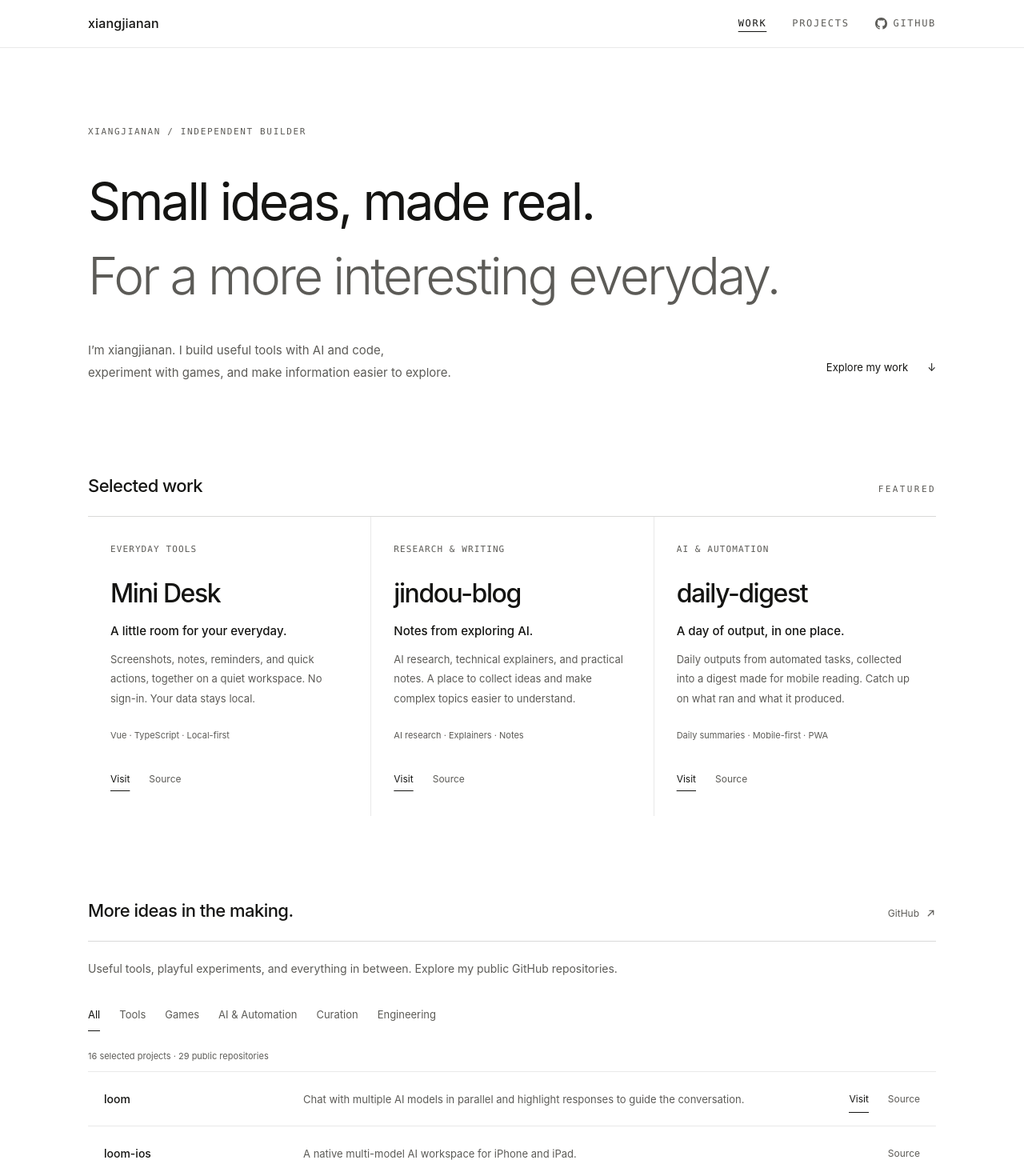
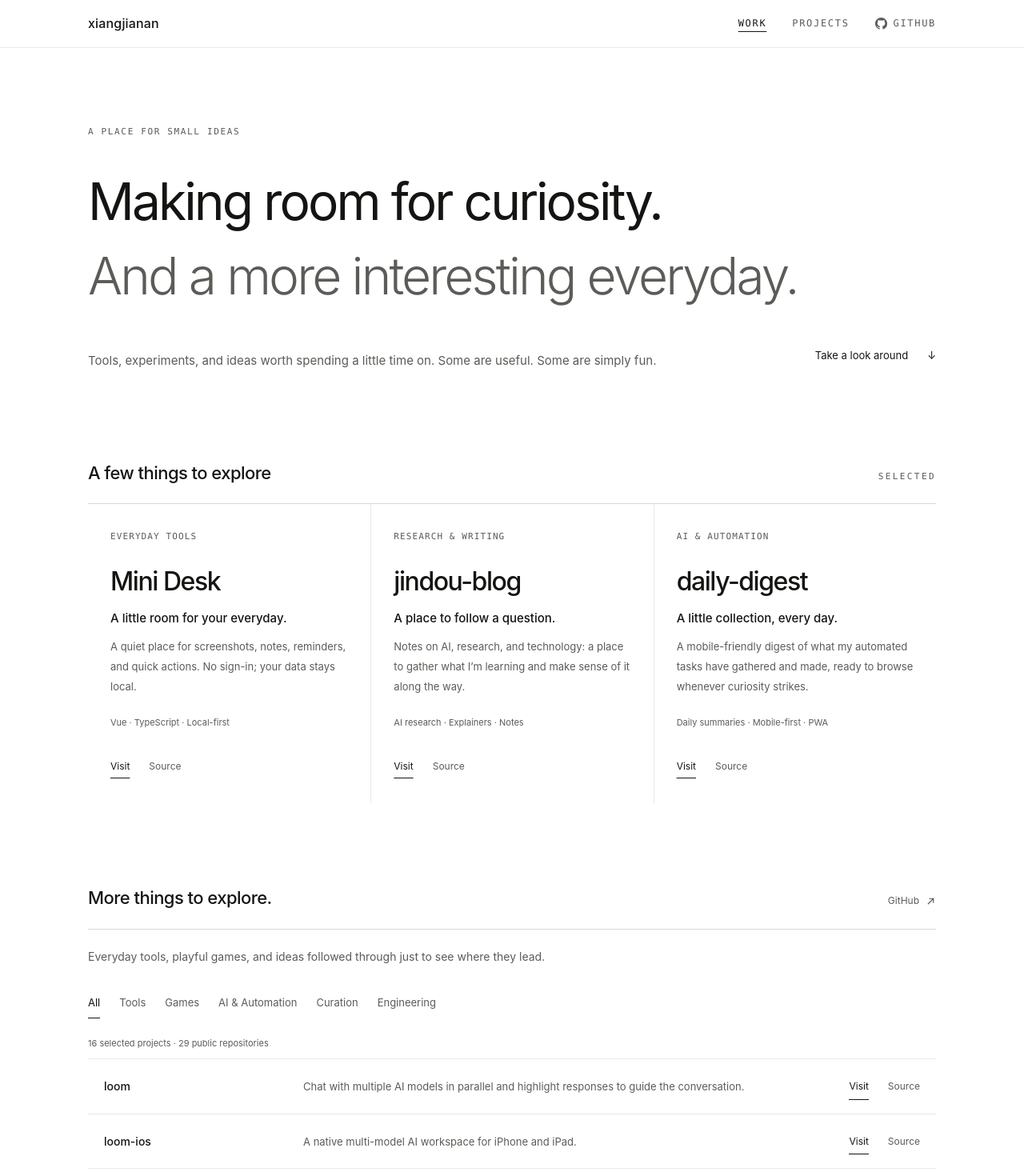
Before and after one commit to xiangjianan/xiangjianan.github.io, a Vue app: page / in a window 1280 px wide. Shown: the top 1470 px of the page at 80% size. Built offline with nearby package versions, Linux system fonts and the light colour scheme.

Commit message:
Refresh site copy and add Chinese localization

```diff
--- a/index.html
+++ b/index.html
@@ -4,8 +4,8 @@
 <head>
   <meta charset="UTF-8" />
   <meta name="viewport" content="width=device-width, initial-scale=1" />
-  <title>xiangjianan — AI-Native Builder</title>
-  <meta name="description" content="xiangjianan — AI-native builder and open-source curator. Practical tools, playful experiments and AI automation. Mini Desk, jindou-blog and daily-digest." />
+  <title>xiangjianan — A place for small ideas</title>
+  <meta name="description" content="A place for small ideas: everyday tools, playful experiments, and things made out of curiosity by xiangjianan." />
   <link rel="icon" type="image/svg+xml" href="/favicon.svg" />
   <link rel="apple-touch-icon" href="/favicon.svg" />
   <link rel="manifest" href="/manifest.json" />
--- a/src/components/ExploreSection.vue
+++ b/src/components/ExploreSection.vue
@@ -1,4 +1,5 @@
 <script setup>
+import { t } from '../data/locale'
 import { computed, ref } from 'vue'
 import AppIcon from './AppIcon.vue'
 import { CATEGORIES, REPOSITORIES, SELECTED_NAMES, REPOSITORIES_URL, CHECKED_AT } from '../data/site'
@@ -11,24 +12,24 @@ function select(id) { category.value = id; expanded.value = false }
 <template>
   <section id="explore" aria-labelledby="explore-title">
     <div class="container">
-      <div class="section-head" v-reveal><h2 id="explore-title">More ideas in the making.</h2><a class="section-more" :href="REPOSITORIES_URL" target="_blank" rel="noopener noreferrer">GitHub <AppIcon name="arrow-up-right" /></a></div>
-      <p class="section-intro">Useful tools, playful experiments, and everything in between. Explore my public GitHub repositories.</p>
-      <div class="filters" role="group" aria-label="Filter projects by category">
+      <div class="section-head" v-reveal><h2 id="explore-title">{{ t('More things to explore.', '更多可以探索的事物。') }}</h2><a class="section-more" :href="REPOSITORIES_URL" target="_blank" rel="noopener noreferrer">GitHub <AppIcon name="arrow-up-right" /></a></div>
+      <p class="section-intro">{{ t('Everyday tools, playful games, and ideas followed through just to see where they lead.', '日常工具、好玩的游戏，还有一些想看看能走到哪里的念头。') }}</p>
+      <div class="filters" role="group" :aria-label="t('Filter projects by category', '按类别筛选项目')">
         <button v-for="item in CATEGORIES" :key="item.id" :aria-pressed="category === item.id" aria-controls="project-list" @click="select(item.id)">{{ item.label }}</button>
       </div>
-      <p class="catalog-status" role="status">{{ category === 'all' && !expanded ? visible.length + ' selected projects · ' + REPOSITORIES.length + ' public repositories' : filtered.length + ' projects' }}</p>
+      <p class="catalog-status" role="status">{{ category === 'all' && !expanded ? t(visible.length + ' selected projects · ' + REPOSITORIES.length + ' public repositories', visible.length + ' 个精选项目 · ' + REPOSITORIES.length + ' 个公开仓库') : t(filtered.length + ' projects', filtered.length + ' 个项目') }}</p>
       <ul id="project-list" class="project-list">
         <li v-for="project in visible" :key="project.name" class="project-row">
           <a class="project-main" :href="project.liveUrl || project.href" target="_blank" rel="noopener noreferrer"><span class="project-name">{{ project.name }}</span><span class="project-desc">{{ project.desc }}</span></a>
           <div class="project-actions">
-            <a v-if="project.liveUrl" class="project-action project-preview text-action" :href="project.liveUrl" :aria-label="`Preview ${project.name}`" title="Visit site" target="_blank" rel="noopener noreferrer">Visit</a>
-            <a class="project-action project-source text-action" :href="project.href" :aria-label="`View ${project.name} source code`" title="Source on GitHub" target="_blank" rel="noopener noreferrer">Source</a>
+            <a v-if="project.liveUrl" class="project-action project-preview text-action" :href="project.liveUrl" :aria-label="`Preview ${project.name}`" title="Visit site" target="_blank" rel="noopener noreferrer">{{ t('Visit', '访问') }}</a>
+            <a class="project-action project-source text-action" :href="project.href" :aria-label="`View ${project.name} source code`" title="Source on GitHub" target="_blank" rel="noopener noreferrer">{{ t('Source', '源码') }}</a>
           </div>
         </li>
       </ul>
       <div class="catalog-footer">
-        <button v-if="category === 'all'" class="show-all" @click="expanded = !expanded">{{ expanded ? 'Show selected projects −' : `Show all ${REPOSITORIES.length} public repositories +` }}</button>
-        <span>Repository snapshot · {{ CHECKED_AT }}</span>
+        <button v-if="category === 'all'" class="show-all" @click="expanded = !expanded">{{ expanded ? t('Show selected projects −', '收起，仅显示精选项目 −') : t(`Show all ${REPOSITORIES.length} public repositories +`, `显示全部 ${REPOSITORIES.length} 个公开仓库 +`) }}</button>
+        <span>{{ t('Repository snapshot', '仓库快照') }} · {{ CHECKED_AT }}</span>
       </div>
     </div>
   </section>
--- a/src/components/FeatureCard.vue
+++ b/src/components/FeatureCard.vue
@@ -1,4 +1,5 @@
 <script setup>
+import { t } from '../data/locale'
 defineProps({ feature: { type: Object, required: true } })
 </script>
 <template>
@@ -9,8 +10,8 @@ defineProps({ feature: { type: Object, required: true } })
     <p>{{ feature.desc }}</p>
     <span class="feature-detail">{{ feature.detail }}</span>
     <div class="feature-actions">
-      <a class="action-live text-action" :href="feature.liveUrl" :aria-label="`Open ${feature.name}`" title="Visit site" target="_blank" rel="noopener noreferrer">Visit</a>
-      <a class="action-repo text-action" :href="feature.repoUrl" :aria-label="`View ${feature.name} source code`" title="Source on GitHub" target="_blank" rel="noopener noreferrer">Source</a>
+      <a class="action-live text-action" :href="feature.liveUrl" :aria-label="`Open ${feature.name}`" title="Visit site" target="_blank" rel="noopener noreferrer">{{ t('Visit', '访问') }}</a>
+      <a class="action-repo text-action" :href="feature.repoUrl" :aria-label="`View ${feature.name} source code`" title="Source on GitHub" target="_blank" rel="noopener noreferrer">{{ t('Source', '源码') }}</a>
     </div>
   </article>
 </template>
--- a/src/components/HeroSection.vue
+++ b/src/components/HeroSection.vue
@@ -1,11 +1,14 @@
+<script setup>
+import { t } from '../data/locale'
+</script>
 <template>
   <div class="hero">
     <div class="container">
-      <p class="hero-eyebrow label" v-reveal>XIANGJIANAN / INDEPENDENT BUILDER</p>
-      <h1 v-reveal="60">Small ideas, made real.<br><em>For a more interesting everyday.</em></h1>
+      <p class="hero-eyebrow label" v-reveal>{{ t('A PLACE FOR SMALL IDEAS', '一些小想法') }}</p>
+      <h1 v-reveal="60">{{ t('Making room for curiosity.', '给好奇心留一点空间。') }}<br><em>{{ t('And a more interesting everyday.', '让每一天多一点意思。') }}</em></h1>
       <div class="hero-bottom" v-reveal="120">
-        <p class="hero-intro">I’m xiangjianan. I build useful tools with AI and code,<br class="desktop-break">experiment with games, and make information easier to explore.</p>
-        <a class="hero-cue" href="#work">Explore my work <span aria-hidden="true">↓</span></a>
+        <p class="hero-intro">{{ t('Tools, experiments, and ideas worth spending a little time on. Some are useful. Some are simply fun.', '一些工具、实验和值得花时间的小想法。有些有用，有些只是好玩。') }}</p>
+        <a class="hero-cue" href="#work">{{ t('Take a look around', '随便看看') }} <span aria-hidden="true">↓</span></a>
       </div>
     </div>
   </div>
--- a/src/components/SiteFooter.vue
+++ b/src/components/SiteFooter.vue
@@ -1,4 +1,5 @@
 <script setup>
+import { t } from '../data/locale'
 import AppIcon from './AppIcon.vue'
 import { EMAIL, GITHUB_URL } from '../data/site'
 
@@ -18,7 +19,7 @@ const year = new Date().getFullYear()
           <AppIcon name="mail" :size="14" />
           {{ EMAIL }}
         </a>
-        <a href="#top">Top ↑</a>
+        <a href="#top">{{ t('Top ↑', '回到顶部 ↑') }}</a>
       </div>
     </div>
   </footer>
--- a/src/components/WorkSection.vue
+++ b/src/components/WorkSection.vue
@@ -1,11 +1,12 @@
 <script setup>
+import { t } from '../data/locale'
 import FeatureCard from './FeatureCard.vue'
 import { FEATURED } from '../data/site'
 </script>
 <template>
   <section id="work" aria-labelledby="work-title">
     <div class="container">
-      <div class="section-head" v-reveal><h2 id="work-title">Selected work</h2><span class="label">FEATURED</span></div>
+      <div class="section-head" v-reveal><h2 id="work-title">{{ t('A few things to explore', '一些值得看看的作品') }}</h2><span class="label">{{ t('SELECTED', '精选') }}</span></div>
       <div class="featured"><FeatureCard v-for="feature in FEATURED" :key="feature.name" :feature="feature" /></div>
     </div>
   </section>
--- /dev/null
+++ b/src/data/locale.js
@@ -0,0 +1,34 @@
+export const isChinese = typeof navigator !== 'undefined' && /^zh(?:-|$)/i.test(navigator.language || '')
+export const t = (en, zh) => isChinese ? zh : en
+
+export const descriptions = {
+  'jindou-blog': '关于 AI、技术与探索的研究和笔记。',
+  'ai-daily-news': '自动收集 AI 新闻，整理成每日简报与归档。',
+  'daily-digest': '适合手机阅读的每日自动任务成果集。',
+  'daily-tools': '每天一个本地使用、无需依赖的单文件小工具。',
+  'loom-ios': '适用于 iPhone 和 iPad 的原生多模型 AI 工作空间。',
+  'minidesk-ios': '在 iPhone 上记录提醒与便签，同步到桌面。',
+  'mini-desk': '一个本地优先的空间，放置截图、笔记、提醒和快捷操作。',
+  'world-fragments': '每天三条连接日常观察的灵感，由本地智能体生成。',
+  'finger': '通过实时手势追踪互动的 WebGL 粒子场。',
+  'daily-games': '每天一个 HTML5 小游戏，每次探索一种新玩法。',
+  'taptap': '在不规则图形中寻找数字的微信小游戏。',
+  'loom': '并行与多个 AI 模型对话，通过高亮回答引导交流。',
+  'workout-checkin': '用 100 天打卡计划记录运动。',
+  'xiangjianan.github.io': '这个个人网页的源代码。',
+  'time-traveler': '借助大语言模型，展开一场穿越历史的文字冒险。',
+  'daily-original-games': '一组探索新玩法的原创 HTML 游戏。',
+  'daily-creative-tools': '解决日常小问题的轻量工具，无需登录。',
+  'fm': '山河电台：收听中国各地广播的 PWA 播放器。',
+  'signpost-hub': '在一处查找业务联系人和工作手册。',
+  'lkszj': '提交和展示原创作品的平台。',
+  'skill-map': '用可解锁的技能树记录学习进度。',
+  'lks': '搜索和筛选 LKs 推荐的 303 个网站。',
+  'primus': '把目标拆解为现在就能开始的下一步。',
+  'coin-fate': '通过随机与可视化探索模拟人生的不同路径。',
+  'dotfiles': '个人开发环境配置。',
+  'scheduler': '支持优先级、并发和串行分组的 Python 任务调度器。',
+  'attendance-converter': '将钉钉考勤 CSV 文件转换为班次汇总。',
+  'game-find100': '按顺序点击数字，考验眼力和反应。',
+  'send-msg': '通过 WebSocket 在局域网中实时广播消息。',
+}
--- a/src/data/repositories.json
+++ b/src/data/repositories.json
@@ -38,7 +38,7 @@
       "desc": "A native multi-model AI workspace for iPhone and iPad.",
       "category": "ai",
       "href": "https://github.com/xiangjianan/loom-ios",
-      "liveUrl": null,
+      "liveUrl": "https://apps.apple.com/us/app/minidesk/id6823998088",
       "updated": "2026-10-17"
     },
     {
--- a/src/data/site.js
+++ b/src/data/site.js
@@ -1,19 +1,20 @@
 import snapshot from './repositories.json'
+import { isChinese, t, descriptions } from './locale'
 
 export const GITHUB_URL = 'https://github.com/xiangjianan'
 export const REPOSITORIES_URL = `${GITHUB_URL}?tab=repositories`
 export const EMAIL = 'xiang9872@gmail.com'
-export const NAV_ITEMS = [{ id: 'work', label: 'Work' }, { id: 'explore', label: 'Projects' }]
+export const NAV_ITEMS = [{ id: 'work', label: t('Work', '精选') }, { id: 'explore', label: t('Projects', '项目') }]
 export const CATEGORIES = [
-  { id: 'all', label: 'All' }, { id: 'tools', label: 'Tools' },
-  { id: 'games', label: 'Games' }, { id: 'ai', label: 'AI & Automation' },
-  { id: 'curation', label: 'Curation' }, { id: 'engineering', label: 'Engineering' },
+  { id: 'all', label: t('All', '全部') }, { id: 'tools', label: t('Tools', '工具') },
+  { id: 'games', label: t('Games', '游戏') }, { id: 'ai', label: t('AI & Automation', 'AI 与自动化') },
+  { id: 'curation', label: t('Curation', '收藏') }, { id: 'engineering', label: t('Engineering', '工程') },
 ]
-export const REPOSITORIES = snapshot.repositories
+export const REPOSITORIES = snapshot.repositories.map(p => ({ ...p, desc: isChinese ? (descriptions[p.name] || p.desc) : p.desc }))
 export const CHECKED_AT = snapshot.checkedAt
 export const FEATURED = [
-  { name: 'Mini Desk', title: 'A little room for your everyday.', tag: 'Everyday tools', desc: 'Screenshots, notes, reminders, and quick actions, together on a quiet workspace. No sign-in. Your data stays local.', liveUrl: 'https://minidesk.online', repoUrl: `${GITHUB_URL}/mini-desk`, detail: 'Vue · TypeScript · Local-first', delay: 0 },
-  { name: 'jindou-blog', title: 'Notes from exploring AI.', tag: 'Research & writing', desc: 'AI research, technical explainers, and practical notes. A place to collect ideas and make complex topics easier to understand.', liveUrl: 'https://jindou-blog.pages.dev', repoUrl: `${GITHUB_URL}/jindou-blog`, detail: 'AI research · Explainers · Notes', delay: 60 },
-  { name: 'daily-digest', title: 'A day of output, in one place.', tag: 'AI & Automation', desc: 'Daily outputs from automated tasks, collected into a digest made for mobile reading. Catch up on what ran and what it produced.', liveUrl: 'https://xiangjianan.github.io/daily-digest/', repoUrl: `${GITHUB_URL}/daily-digest`, detail: 'Daily summaries · Mobile-first · PWA', delay: 120 },
+  { name: 'Mini Desk', title: t('A little room for your everyday.', '给日常留一方小天地。'), tag: t('Everyday tools', '日常工具'), desc: t('A quiet place for screenshots, notes, reminders, and quick actions. No sign-in; your data stays local.', '一个安静的空间，放置截图、笔记、提醒和快捷操作。无需登录，数据保存在本地。'), liveUrl: 'https://minidesk.online', repoUrl: `${GITHUB_URL}/mini-desk`, detail: 'Vue · TypeScript · Local-first', delay: 0 },
+  { name: 'jindou-blog', title: t('A place to follow a question.', '顺着问题，慢慢探索。'), tag: t('Research & writing', '研究与写作'), desc: t('Notes on AI, research, and technology: a place to gather what I’m learning and make sense of it along the way.', '记录关于 AI、研究与技术的探索，把学习中的想法慢慢整理清楚。'), liveUrl: 'https://jindou-blog.pages.dev', repoUrl: `${GITHUB_URL}/jindou-blog`, detail: 'AI research · Explainers · Notes', delay: 60 },
+  { name: 'daily-digest', title: t('A little collection, every day.', '每天收集一点新东西。'), tag: t('AI & Automation', 'AI 与自动化'), desc: t('A mobile-friendly digest of what my automated tasks have gathered and made, ready to browse whenever curiosity strikes.', '自动任务收集与创作的每日合集，适合在手机上随手翻看。'), liveUrl: 'https://xiangjianan.github.io/daily-digest/', repoUrl: `${GITHUB_URL}/daily-digest`, detail: 'Daily summaries · Mobile-first · PWA', delay: 120 },
 ]
 export const SELECTED_NAMES = ['loom', 'loom-ios', 'minidesk-ios', 'finger', 'daily-creative-tools', 'daily-original-games', 'daily-tools', 'daily-games', 'world-fragments', 'taptap', 'primus', 'fm', 'time-traveler', 'lks', 'ai-daily-news', 'scheduler']
```
Also changed, not shown: src/main.js (+7 -0 lines).
